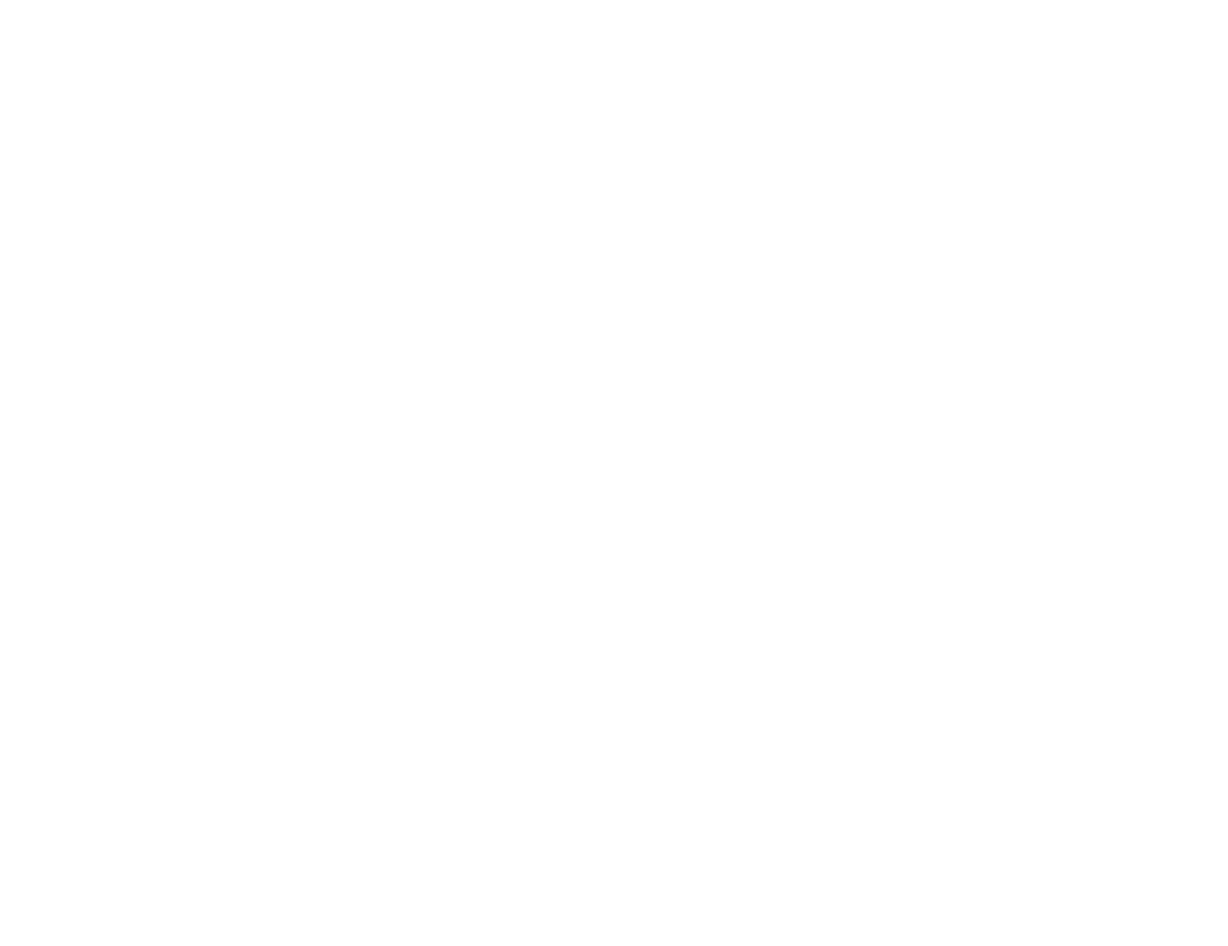
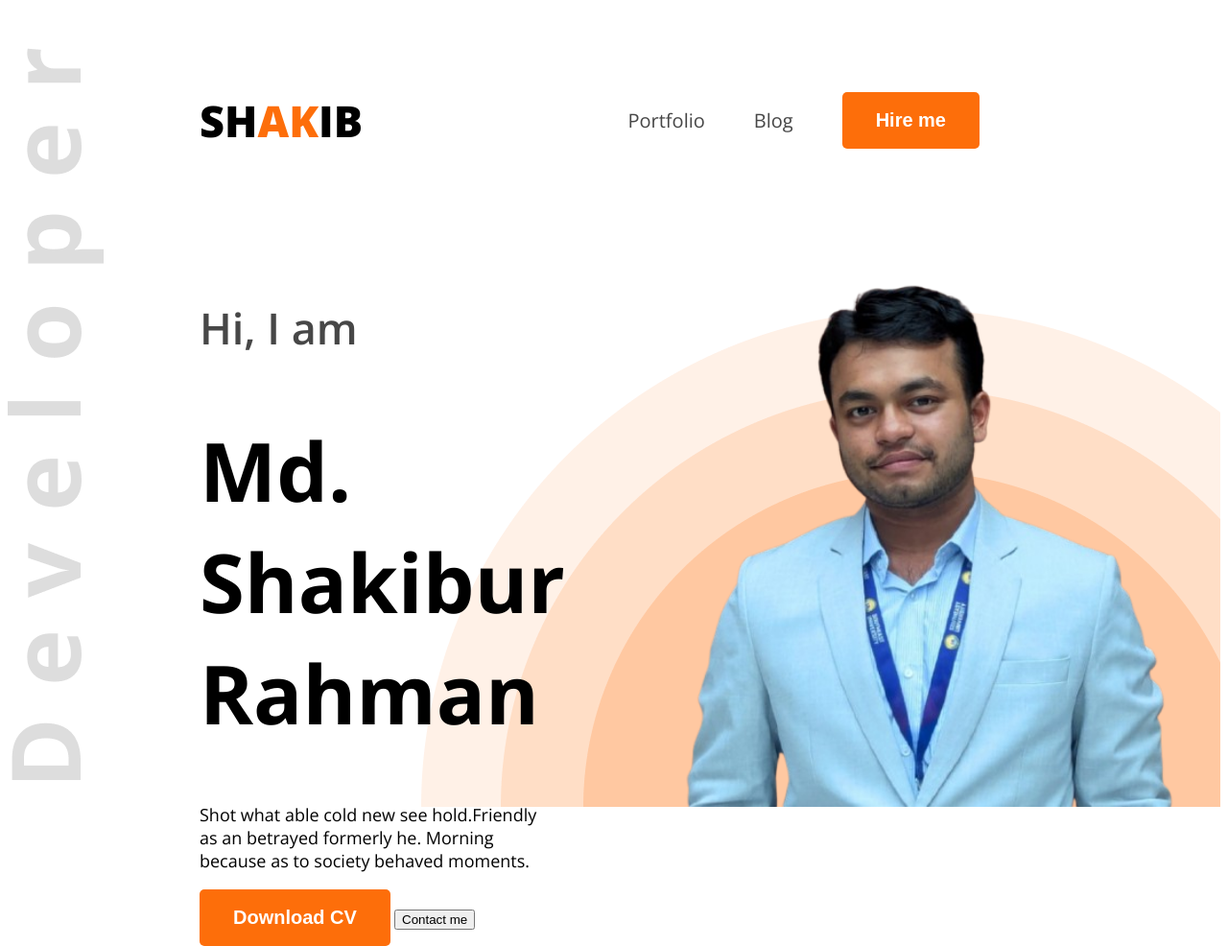
Before and after one commit to rahmanshakibur/web-dev-portfolio, a plain HTML site: page index.html in a window 1280 px wide. Shown: the whole page at 96% size. Before the commit the page ends 800 px from the top, so only its background shows below. Drawn offline with nearby package versions, Linux system fonts and the light colour scheme.

Commit message:
first-page-done

```diff
--- a/index.html
+++ b/index.html
@@ -1,12 +1,49 @@
 <!DOCTYPE html>
 <html lang="en">
+
 <head>
     <meta charset="UTF-8">
     <meta name="viewport" content="width=device-width, initial-scale=1.0">
     <title>web developer portfolio</title>
+
+    <link rel="preconnect" href="https://fonts.googleapis.com">
+    <link rel="preconnect" href="https://fonts.gstatic.com" crossorigin>
+    <link href="https://fonts.googleapis.com/css2?family=Open+Sans:ital,wght@0,300..800;1,300..800&display=swap"
+        rel="stylesheet">
+
+
+    <link rel="stylesheet" href="style/index.css">
 </head>
-<body>
+
+<body class="open-sans-normal">
     <header>
+        <nav>
+            <h3 class="nav-title">SH<span class="text-primary">AK</span>IB</h3>
+            <ul>
+                <li><a class="dark-2" href="">Portfolio</a></li>
+                <li><a class="dark-2" href="">Blog</a></li>
+                <li><a href=""><button class="btn-primary">Hire me</button></a></li>
+            </ul>
+        </nav>
+
+        <div class="banner">
+
+            <div class="banner-content">
+                <h4 class="banner-greetings">Hi, I am</h4>
+                <h1 class="banner-title">Md. Shakibur Rahman </h1>
+                <p class="banner-description">Shot what able cold new see hold.Friendly as an betrayed formerly he. Morning because as to society behaved moments.</p>
+                <button class="btn-primary">Download CV</button>
+                <button>Contact me</button>
+
+
+            </div>
+
+
+            <img src="images/Rahman-removebg.png" alt="">
+
+
+
+        </div>
 
     </header>
 
@@ -20,4 +57,5 @@
     </footer>
 
 </body>
+
 </html>
--- /dev/null
+++ b/style/index.css
@@ -0,0 +1,110 @@
+/*header*/
+header{
+  background-image: url('../images/developer.png'), url(../images/header_bg.png);;
+  background-repeat: no-repeat;
+
+  background-position: top left , bottom  right;
+}
+/* nav style */
+
+nav{
+    display: flex;
+    align-items: center;
+    justify-content: space-between;
+    margin: 50px 200px;
+}
+
+/* shared style */
+.text-primary{
+    color:#FD6E0A;
+}
+.dark-2{
+    color:#474747 ;
+}
+
+.btn-primary{
+    background-color: #FD6E0A;
+    color: #FFFFFF;
+    font-weight: 700;
+    padding:18px 35px;
+    border-radius: 5px;
+    font-size: 20px;
+    border: none;
+
+
+
+}
+
+
+
+
+.open-sans-normal {
+  font-family: "Open Sans", sans-serif;
+  font-optical-sizing: auto;
+  font-style: normal;
+  font-variation-settings:
+    "wdth" 100;
+
+}
+
+.nav-title{
+    font-size: 45px;
+    font-weight: 800;
+}
+nav ul{
+    display: flex;
+    align-items: center;
+
+}
+
+nav ul li {
+   list-style: none;
+   margin-right: 51px;
+
+}
+nav li a {
+    text-decoration: none;
+    font-size: 20px;
+
+}
+
+
+
+/* banner style */
+
+.banner{
+    display: flex;
+    justify-content: space-between;
+    margin: 0 35px 0 200px;
+}
+
+.banner-greetings{
+
+    color: #474747;
+    font-size: 45px;
+    font-weight: 600;
+}
+
+.banner-title{
+
+    font-size: 85px;
+    font-weight: bold;
+}
+
+.banner-description{
+    font-size: 18px;
+
+}
+
+.banner-content{
+    height: 585px;
+    width: 356px;
+
+}
+
+
+
+img{
+    height: 590px;
+    width: 550px;
+}
```
Also changed, not shown: images/Rahman-removebg.png (added).
